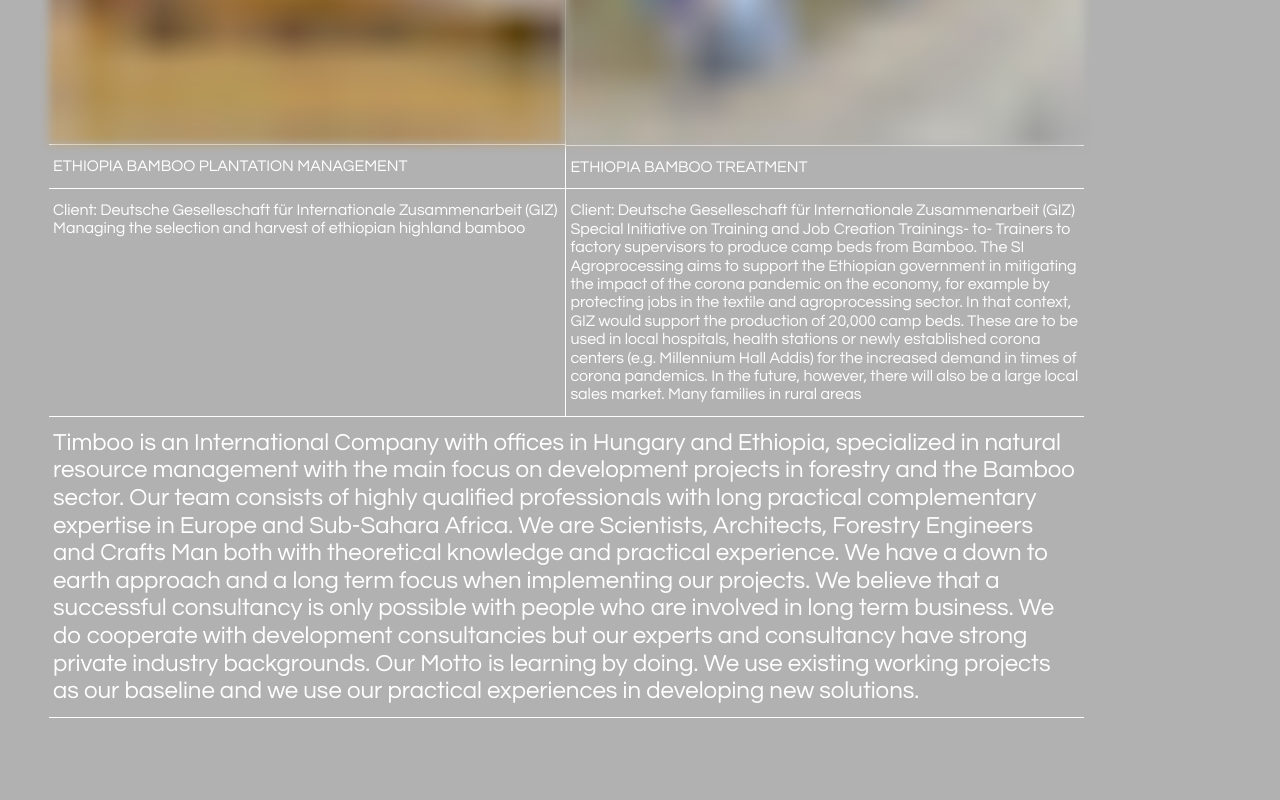
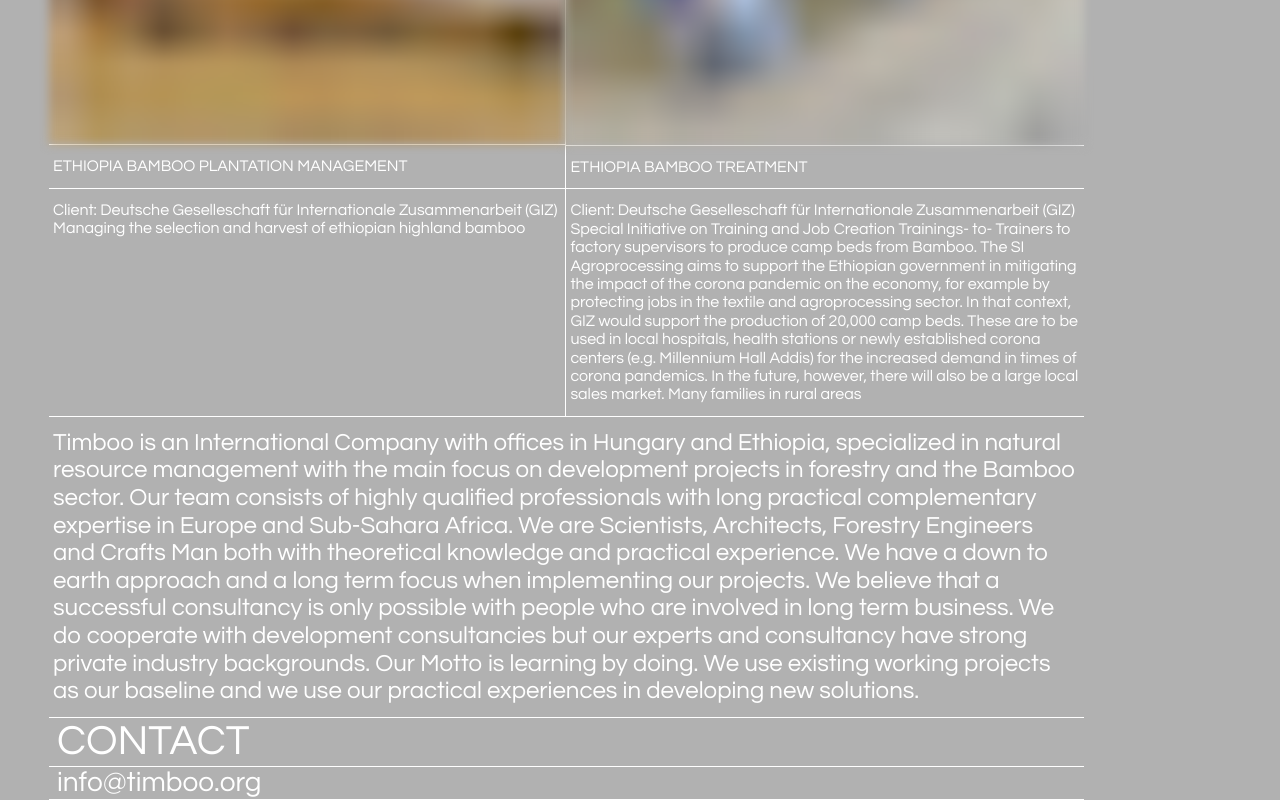
Before and after one commit to revnandi/timboo, a React (Create React App) app: page / in a window 1280 px wide. Shown: the part 1639-2439 px from the top of the page. Before the commit the page ends 2357 px from the top, so only its background shows below. Built offline with nearby package versions, Linux system fonts and the light colour scheme.

Commit message:
add footer

```diff
--- a/src/App.tsx
+++ b/src/App.tsx
@@ -3,6 +3,7 @@ import './App.scss';
 
 import About from './components/About';
 import Logo from './components/Logo';
+import Footer from './components/Footer';
 import Header from './components/Header';
 import Hero from './components/Hero';
 import Navigation from './components/Navigation';
@@ -24,6 +25,9 @@ function App() {
         <Section>
           <About></About>
         </Section>
+        <Section>
+          <Footer></Footer>
+        </Section>
       </main>
     </div>
   );
--- /dev/null
+++ b/src/components/Footer.tsx
@@ -0,0 +1,15 @@
+import React from 'react';
+import classes from '../scss/Footer.module.scss';
+
+function Footer() {
+  return <footer className={ classes.Footer }>
+    <div className={ classes.Item }>
+      <h2 className={ classes.Title }>Contact</h2>
+    </div>
+    <div className={ classes.Item }>
+      <a className={ classes.Address } href='mailto:info@timboo.org'>info@timboo.org</a>
+    </div>
+  </footer>
+}
+
+export default Footer;
--- /dev/null
+++ b/src/scss/Footer.module.scss
@@ -0,0 +1,23 @@
+@import './variables.scss';
+
+.Footer {
+  width: 100%;
+  text-align: left;
+}
+
+.Item {
+  display: block;
+  padding: 0 0.5rem;
+  font-size: $text-lg;
+  font-weight: 400;
+  border-bottom: 1px solid $color-light;
+}
+
+.Title {
+  font-weight: 400;
+  text-transform: uppercase;
+}
+
+.Address {
+  text-decoration: none;
+}
```
